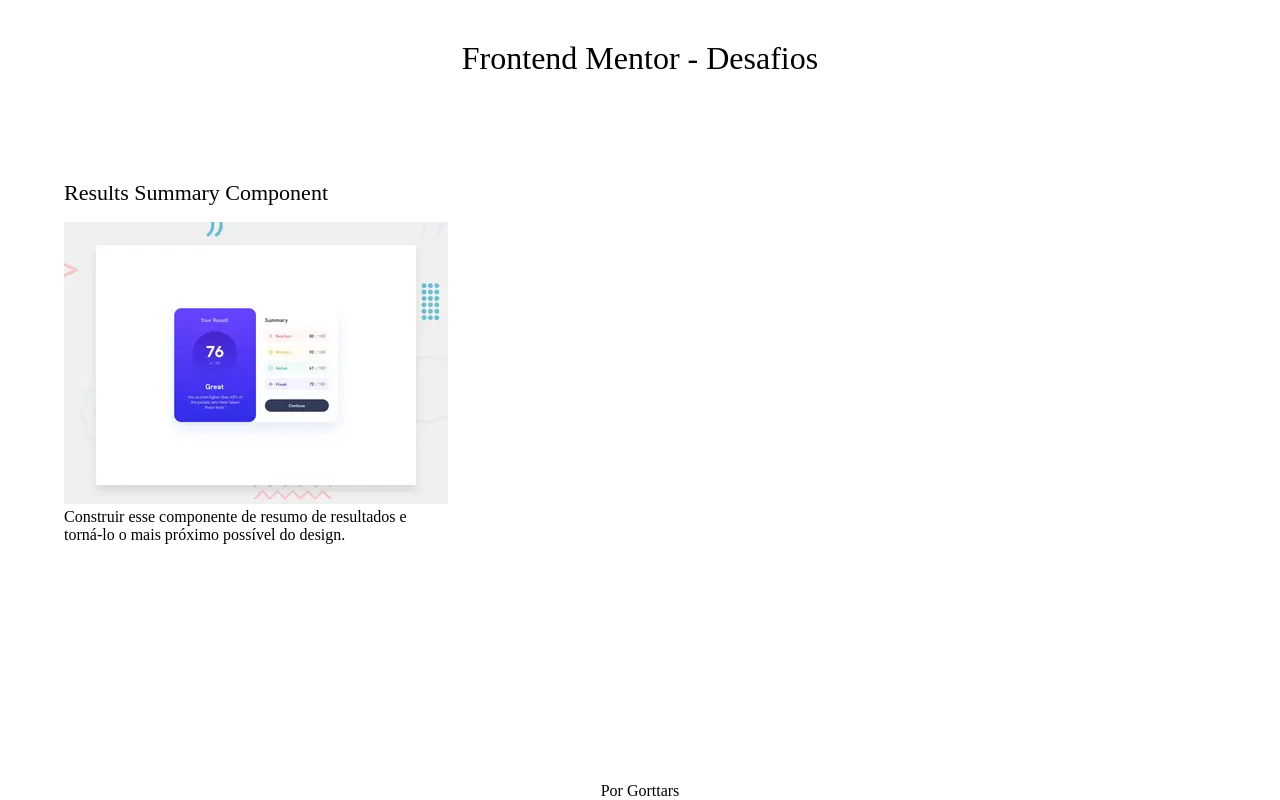
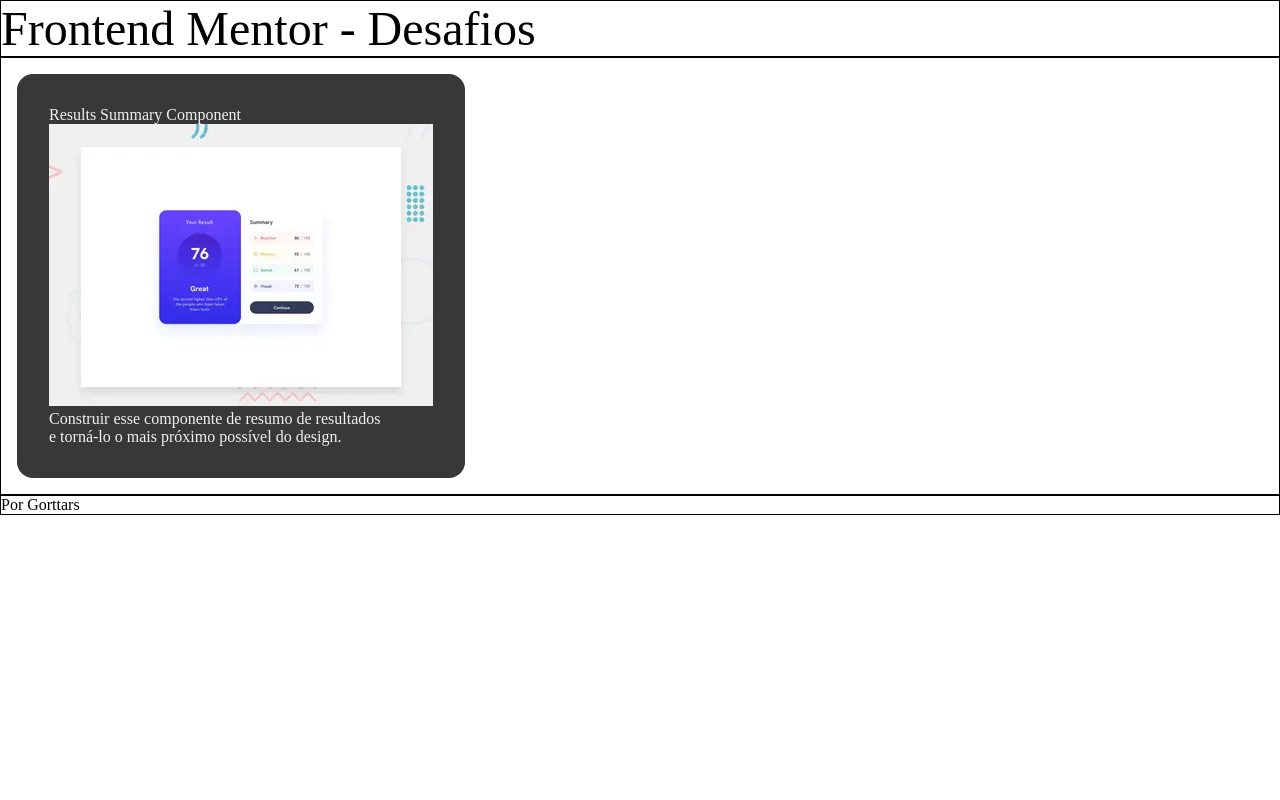
Before and after one commit to gorttars/frontend-mentor, a plain HTML site: page index.html in a window 1280 px wide. Drawn offline with Linux system fonts and the light colour scheme.

Commit message:
rascunho da página inicial de desafios

```diff
--- a/css/styles.css
+++ b/css/styles.css
@@ -1,33 +1,26 @@
 @import url(reset.css);
 
-body{
-    display: grid;
-    grid-template-columns: auto ;
-    grid-template-rows: auto auto auto;
-    width: 100vw;
-    height: 100vh;
+header, main, footer{
+    border: solid 1px;
 }
 
-header{
-    justify-self: center;
-    align-self: center;
-    font-size: 32px;
+
+.title{
+    font-size: 3em;
 }
 
-main{
-    padding: 5vw;
+.challenges{
+    display: flex;
+    align-items: flex-start;
+    justify-content: flex-start;
+    padding: 1rem;
 }
 
-figure{
-    width: min-content;
-    margin: 2vh 0;
+.challenge-card{
+    background-color: #262626e9;
+    color: #f1f1f1;
+    border-radius: 1rem;
+    padding: 2em;
+    width: fit-content;
+    height: auto;
 }
-
-h2{
-    font-size: 22px;
-}
-
-footer{
-    align-self: flex-end;
-    justify-self: center;
-}
--- a/index.html
+++ b/index.html
@@ -8,24 +8,22 @@
 </head>
 <body>
     <header>
-            <h1>
+    <h1 class="title">
         <a href="https://www.frontendmentor.io/home">Frontend Mentor</a> - Desafios
     </h1>
     </header>
-    <main>
-        <nav>
-            <ul>
-                <li>
+    <main class="main-content">
+        <ul class="challenges">
+            <li class="challenge-card">
                 <a href="desafios/results-summary-component-main/index.html">
                     <h2>Results Summary Component</h2>
+                </a>
                 <figure>
                     <img src="img/results-summary.png" alt="Descrição significativa da imagem">
-                            <figcaption>Construir esse componente de resumo de resultados e torná-lo o mais próximo possível do design.</figcaption>
+                        <figcaption>Construir esse componente de resumo de resultados <br> e torná-lo o mais próximo possível do design. </figcaption>
                 </figure>
-                    </a>
             </li>
             </ul>
-        </nav>
     </main>
     <footer>
         <p>
```
Lines whose indentation alone changed are shown as unchanged.
